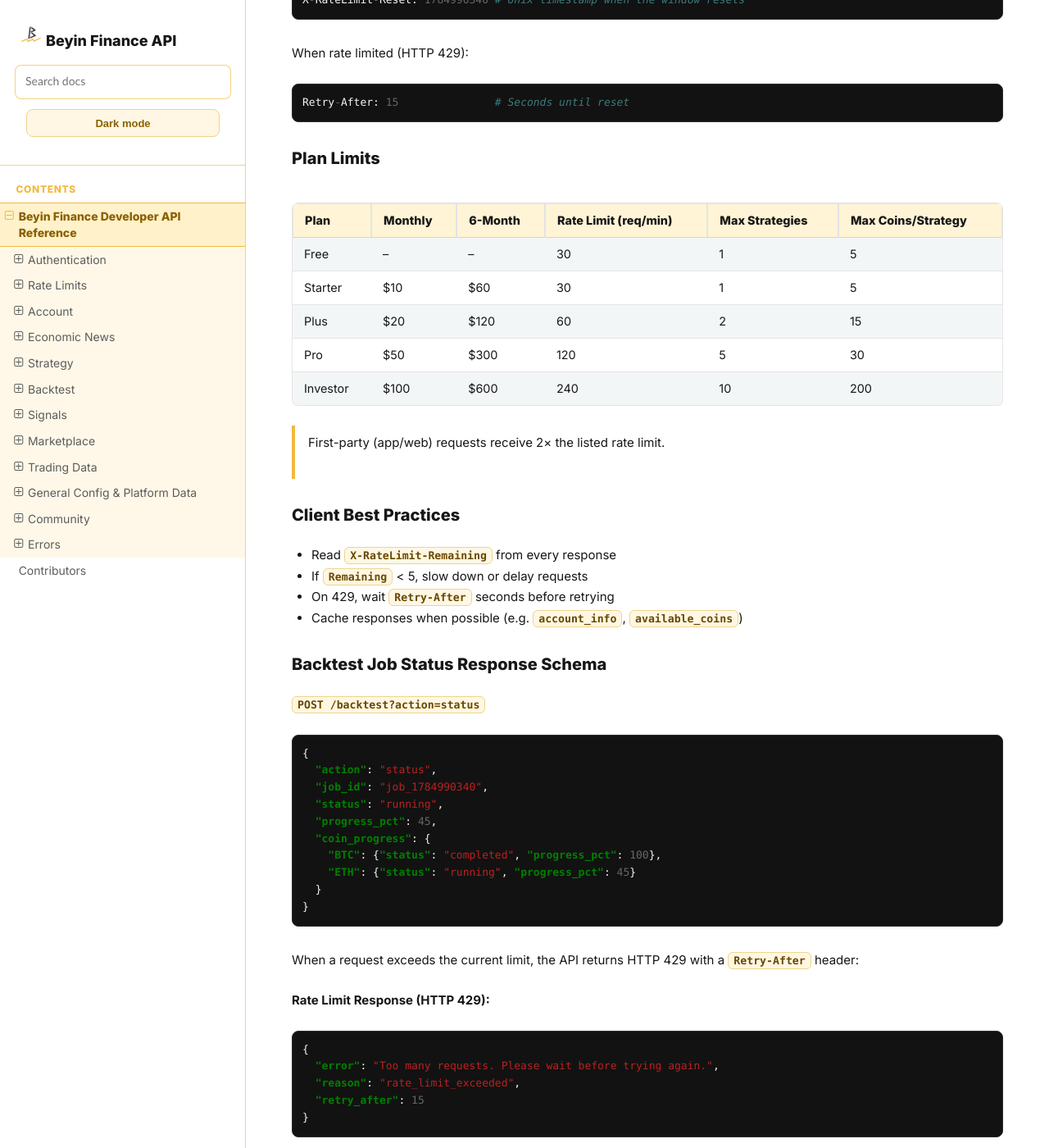
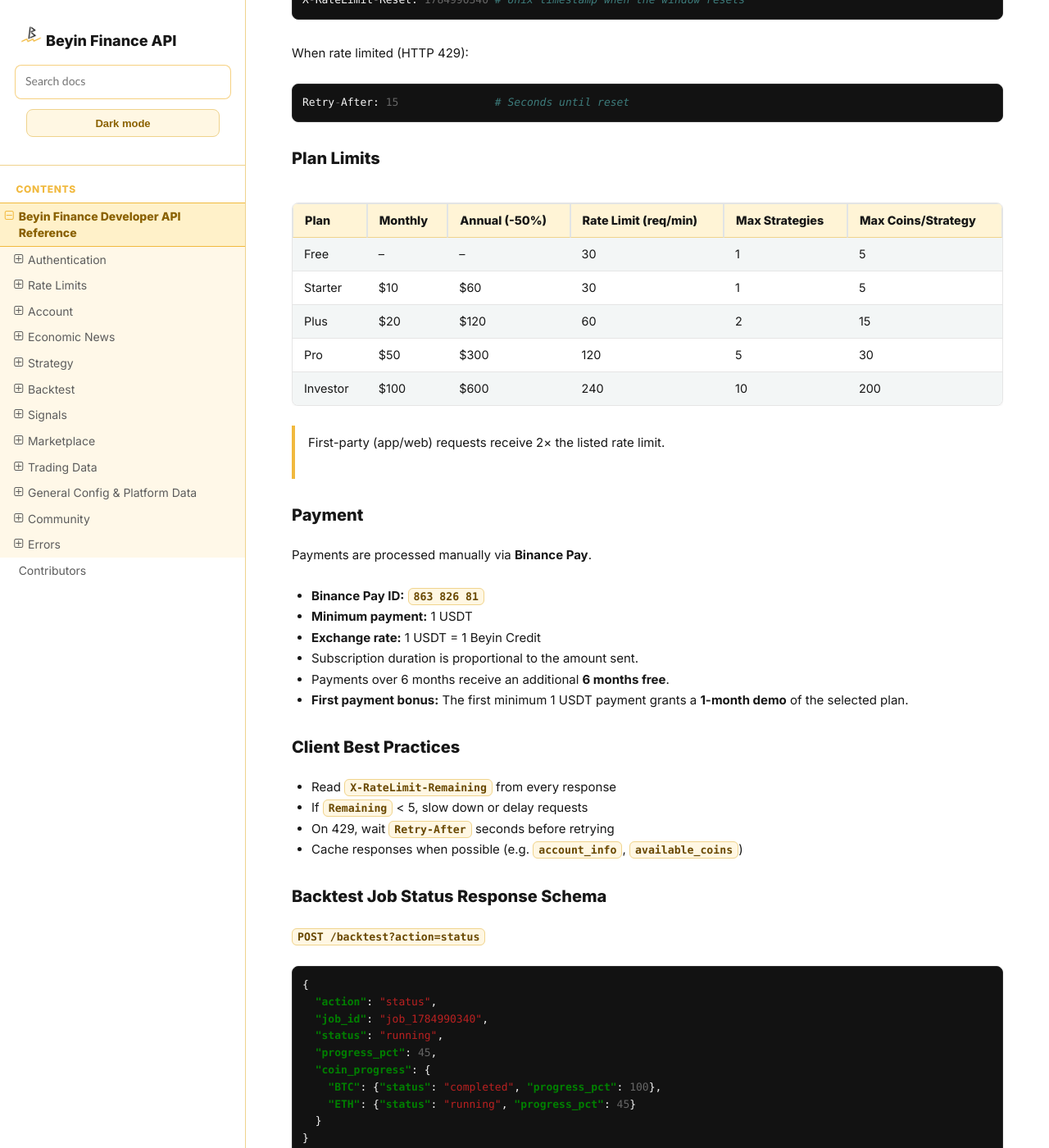
Before and after one commit to jnrbrain/Beyin-Finance, a Sphinx documentation site: the page built from docs/endpoints.md, in a window 1280 px wide and 1400 px high, scrolled down 1450 px. Shown: the whole window at 82% size. Built offline with Sphinx 7.4.7 and the Read the Docs theme 3.1.0, drawn with Linux system fonts in a browser that asks for light colours.

Commit message:
Update endpoints.md

```diff
--- a/docs/endpoints.md
+++ b/docs/endpoints.md
@@ -61,8 +61,8 @@
 
 ### Plan Limits
 
-| Plan | Monthly | 6-Month | Rate Limit (req/min) | Max Strategies | Max Coins/Strategy |
-|------|---------|---------|---------------------|----------------|-------------------|
+| Plan | Monthly | Annual (-50%) | Rate Limit (req/min) | Max Strategies | Max Coins/Strategy |
+|------|---------|---------------|---------------------|----------------|-------------------|
 | Free | – | – | 30 | 1 | 5 |
 | Starter | $10 | $60 | 30 | 1 | 5 |
 | Plus | $20 | $120 | 60 | 2 | 15 |
@@ -70,6 +70,17 @@
 | Investor | $100 | $600 | 240 | 10 | 200 |
 
 > First-party (app/web) requests receive 2× the listed rate limit.
+
+### Payment
+
+Payments are processed manually via **Binance Pay**.
+
+- **Binance Pay ID:** `863 826 81`
+- **Minimum payment:** 1 USDT
+- **Exchange rate:** 1 USDT = 1 Beyin Credit
+- Subscription duration is proportional to the amount sent.
+- Payments over 6 months receive an additional **6 months free**.
+- **First payment bonus:** The first minimum 1 USDT payment grants a **1-month demo** of the selected plan.
 
 ### Client Best Practices
 
```
